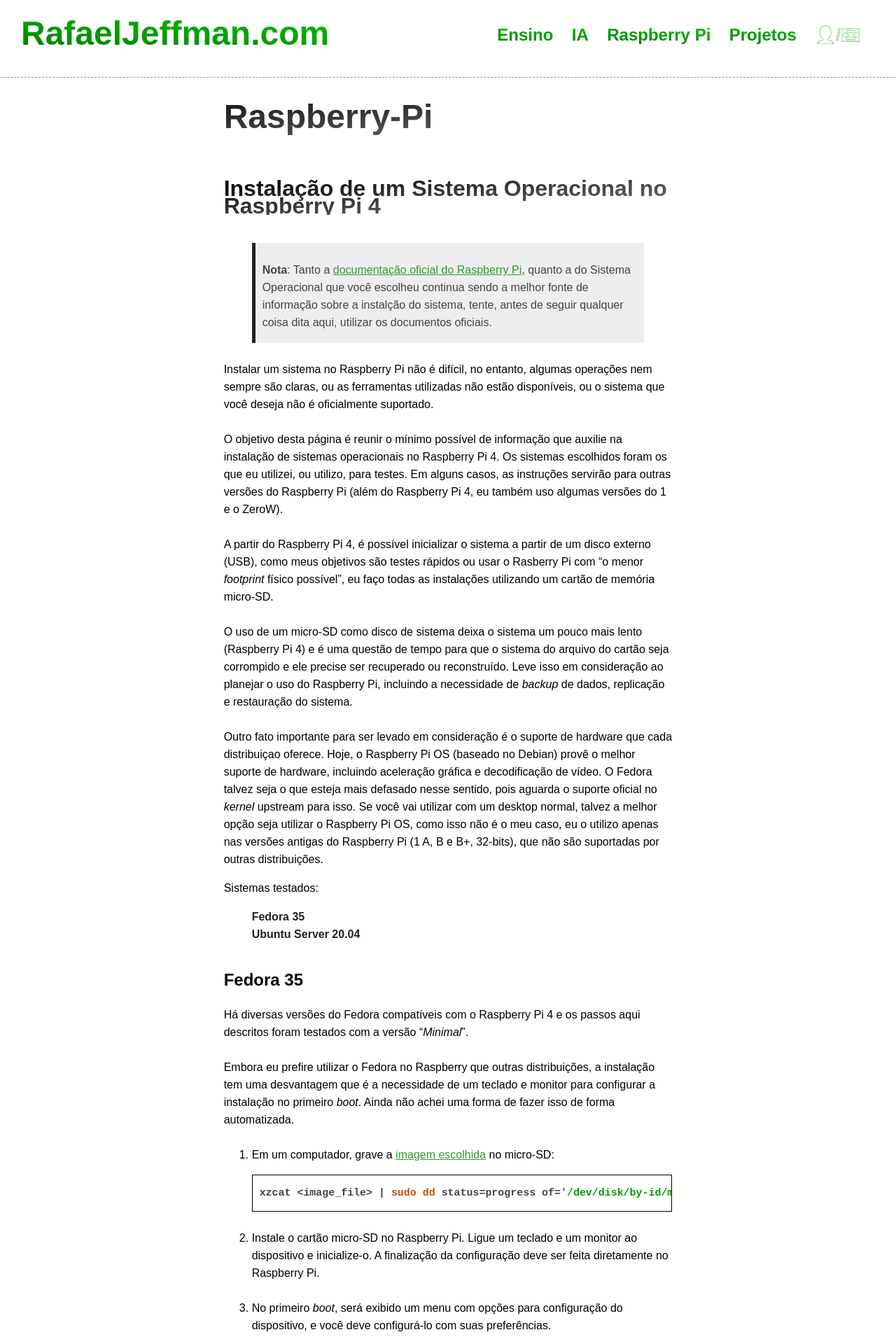
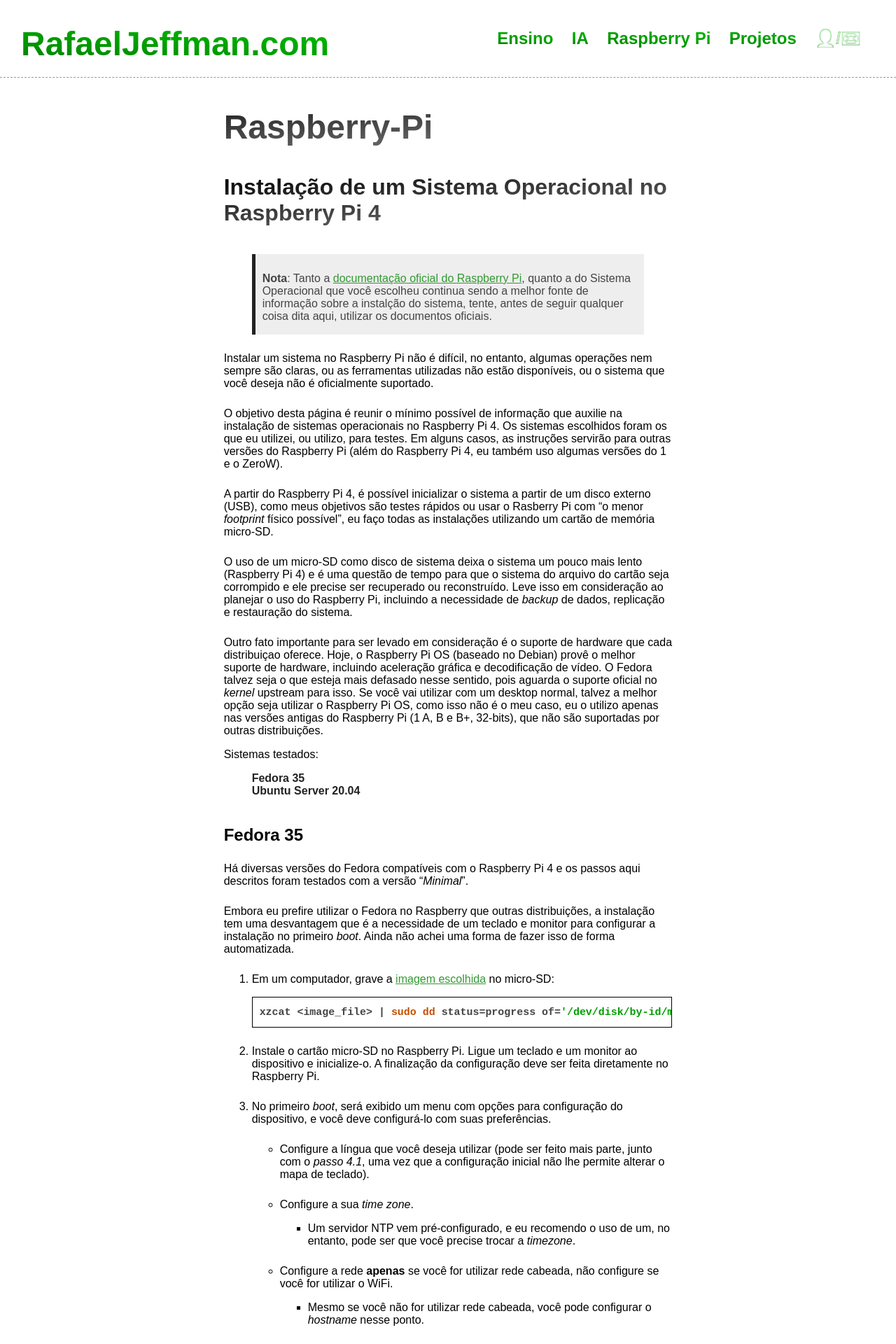
Before and after one commit to rafasgj/rafaeljeffman.com, a Jekyll site: the page built from raspberry/os-installation.md, in a window 1280 px wide. Shown: the top 1920 px of the page at 70% size. Built offline with Jekyll 4.4.1, drawn with Linux system fonts in a browser that asks for light colours.

Commit message:
CSS/site: Removed line-height to to issues with multi-line H1 headers.

```diff
--- a/css/site.css
+++ b/css/site.css
@@ -1,7 +1,6 @@
 
 html {
     font-family: Montserrat, sans-serif;
-    line-height: 25px;
 }
 
 body {
@@ -29,7 +28,6 @@ h1 {
     background-image: linear-gradient(175deg, rgb(0,0,0), rgb(128,128,128));
     background-clip: text;
     color: transparent !important;
-    min-height: 30px;
 }
 
 h2 {
@@ -219,7 +217,6 @@ div.icons ul {
 
 #section_header {
     font-size: 48px;
-    height: 2.5ex;
     margin-top: 5px;
     padding-top: 1.5ex;
     max-width: 12em;
```
